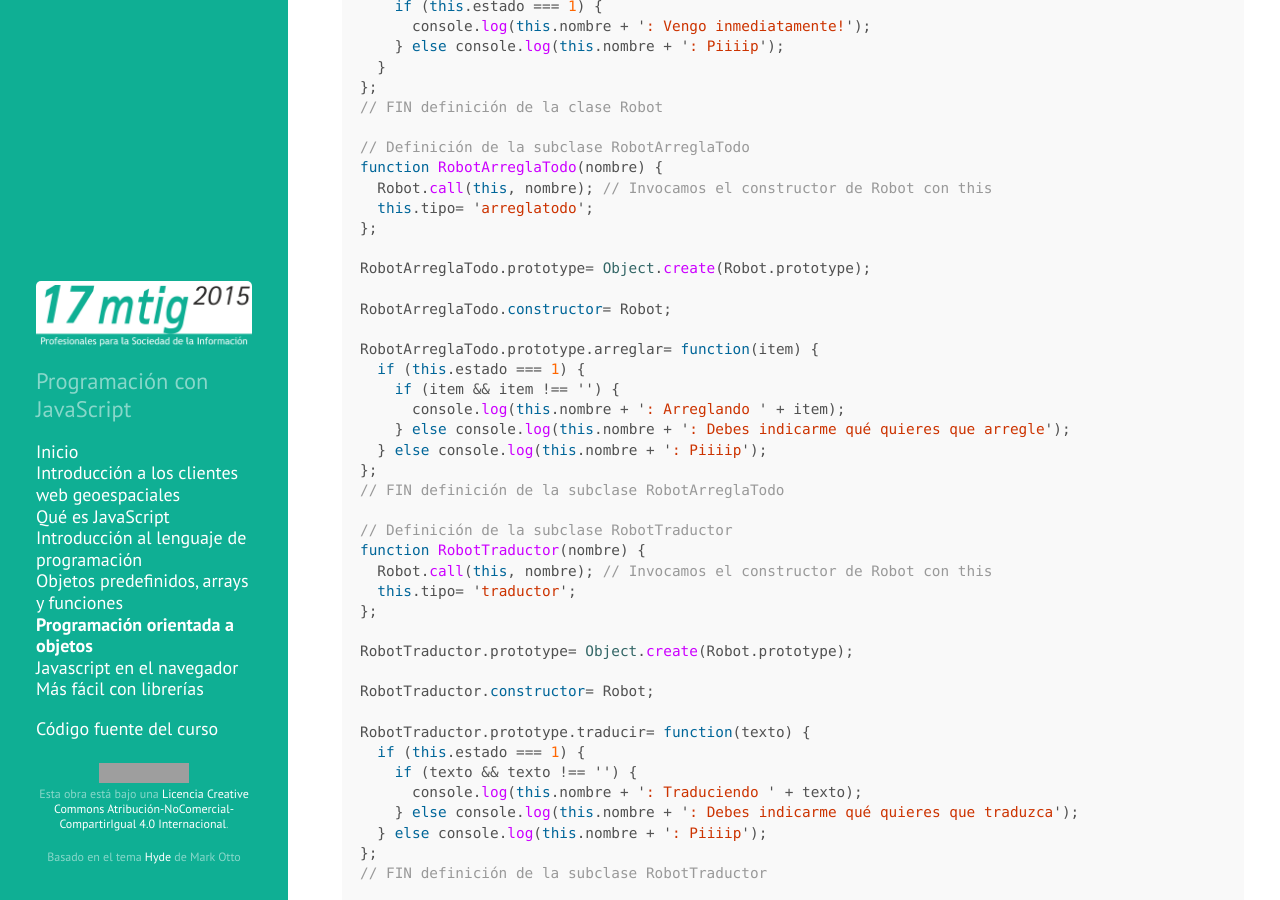
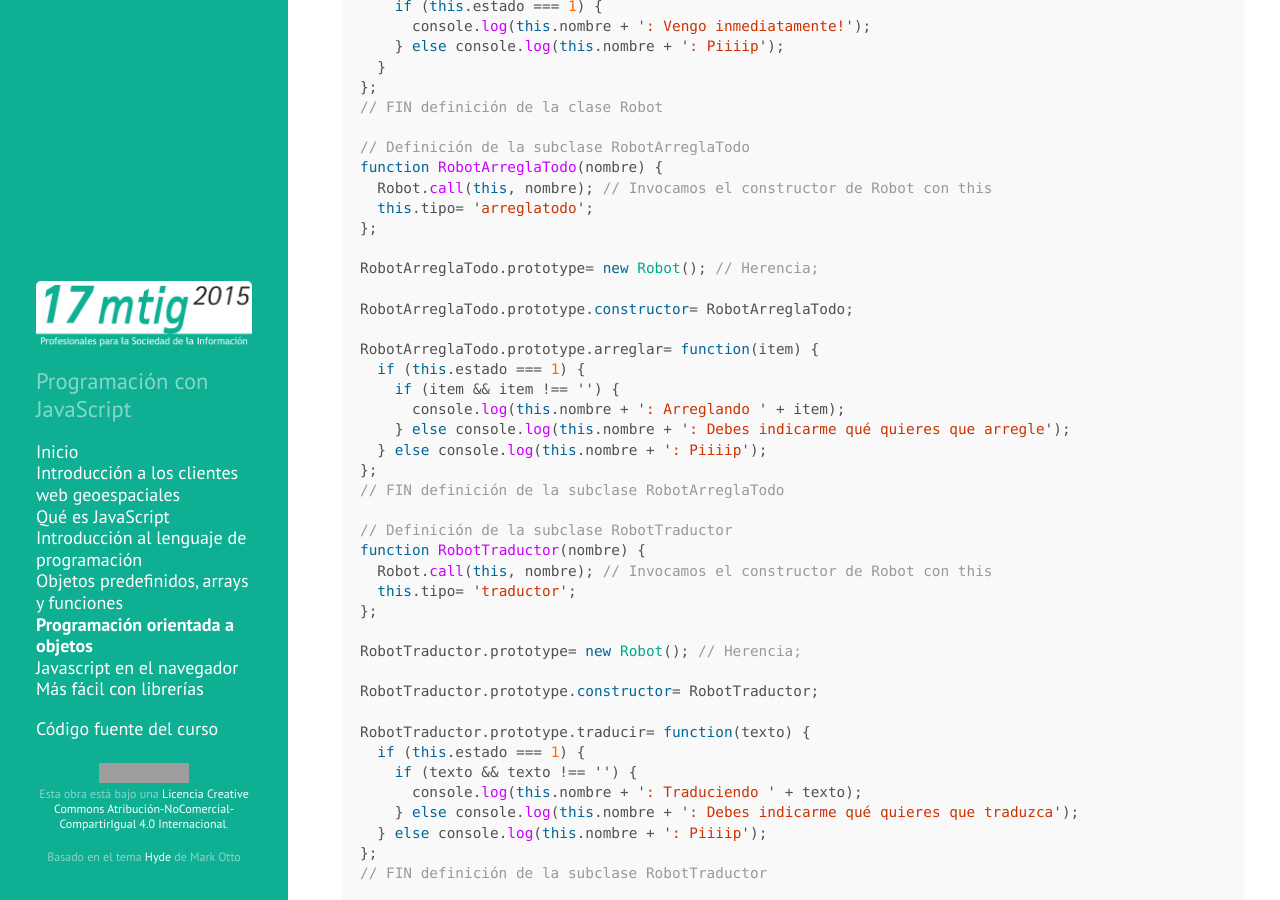
Before and after one commit to xguaita/mtig-js, a Jekyll site: the page built from modulo4/index.md, in a window 1280 px wide and 900 px high, scrolled down 7809 px. Built offline with Jekyll 4.4.1, drawn with Linux system fonts in a browser that asks for light colours; Markdown is read by kramdown in place of the engine named in the settings; some of the changed text lies outside the part shown; grey boxes are pictures that could not be loaded.

Commit message:
Modificación herencia

````diff
--- a/modulo4/index.md
+++ b/modulo4/index.md
@@ -333,9 +333,9 @@ function RobotArreglaTodo(nombre) {
   this.tipo= 'arreglatodo';
 };
 
-RobotArreglaTodo.prototype= Object.create(Robot.prototype);
+RobotArreglaTodo.prototype= new Robot(); // Herencia;
 
-RobotArreglaTodo.constructor= Robot;
+RobotArreglaTodo.prototype.constructor= RobotArreglaTodo;
 
 RobotArreglaTodo.prototype.arreglar= function(item) {
   if (this.estado === 1) {
@@ -352,9 +352,9 @@ function RobotTraductor(nombre) {
   this.tipo= 'traductor';
 };
 
-RobotTraductor.prototype= Object.create(Robot.prototype);
+RobotTraductor.prototype= new Robot(); // Herencia;
 
-RobotTraductor.constructor= Robot;
+RobotTraductor.prototype.constructor= RobotTraductor;
 
 RobotTraductor.prototype.traducir= function(texto) {
   if (this.estado === 1) {
@@ -369,7 +369,7 @@ RobotTraductor.prototype.traducir= function(texto) {
 var R2D2= new RobotArreglaTodo('R2D2'),
     C3PO= new RobotTraductor('C3PO');
 ```
-<a href="http://repl.it/4bl" target="_blank">repl.it</a>
+<a href="http://repl.it/4bl/5" target="_blank">repl.it</a>
 
 Seguimos teniendo algunos problemillas:
 
@@ -392,7 +392,7 @@ RobotTraductor.prototype.ayuda= function() {
   } else console.log(this.nombre + ': Piiiip');
 };
 ```
-<a href="http://repl.it/4bl/1" target="_blank">repl.it</a>
+<a href="http://repl.it/4bl/6" target="_blank">repl.it</a>
 
 Ya sólo nos queda un detalle. Nada nos impide realizar la siguiente acción:
 
@@ -441,9 +441,9 @@ function RobotArreglaTodo(nombre) {
   }
 };
 
-RobotArreglaTodo.prototype= Object.create(Robot.prototype);
+RobotArreglaTodo.prototype= new Robot(); // Herencia;
 
-RobotArreglaTodo.constructor= Robot;
+RobotArreglaTodo.prototype.constructor= RobotArreglaTodo;
 
 RobotArreglaTodo.prototype.arreglar= function(item) {
   if (this.estado === 1) {
@@ -463,9 +463,9 @@ function RobotTraductor(nombre) {
   }
 };
 
-RobotTraductor.prototype= Object.create(Robot.prototype);
+RobotTraductor.prototype= new Robot(); // Herencia;
 
-RobotTraductor.constructor= Robot;
+RobotTraductor.prototype.constructor= RobotTraductor;
 
 RobotTraductor.prototype.traducir= function(texto) {
   if (this.estado === 1) {
@@ -486,10 +486,10 @@ RobotTraductor.prototype.ayuda= function() {
 var R2D2= new RobotArreglaTodo('R2D2'),
     C3PO= new RobotTraductor('C3PO');
 ```
-<a href="http://repl.it/4bm" target="_blank">repl.it</a>
+<a href="http://repl.it/4bm/5" target="_blank">repl.it</a>
 
   > **Ejercicio:** necesitamos robots de combate. Definir una subclase `RobotCombate` con las siguientes características: deben `atacar` y `defender` activándose automáticamente; y estos robots no ayudan.
-  > <a href="http://repl.it/5XD" target="_blank">Respuesta</a>
+  > <a href="http://repl.it/5XD/1" target="_blank">Respuesta</a>
 
 
 ### _property-chain_
````
Also changed, not shown: src/modulo4/resp5XD.js (+6 -6 lines).
